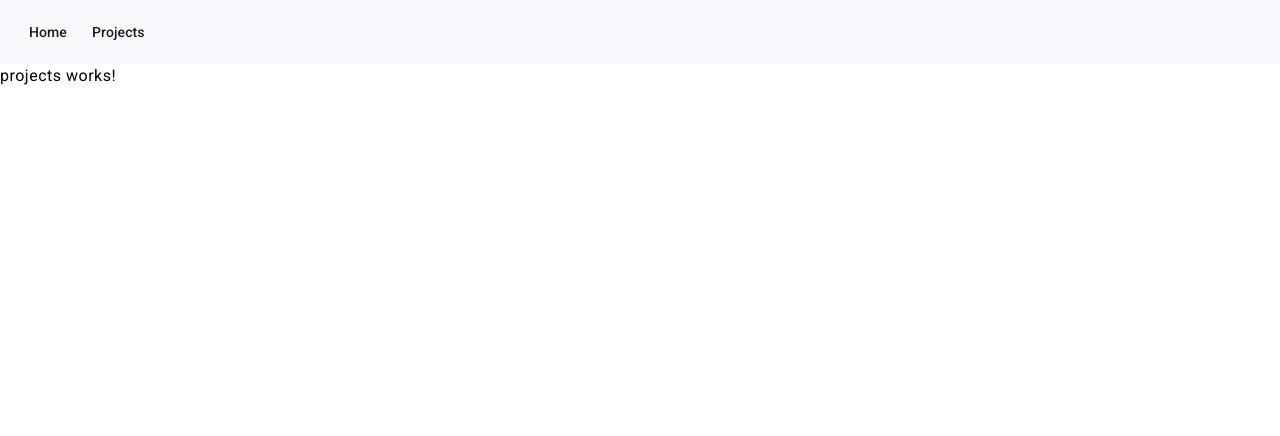
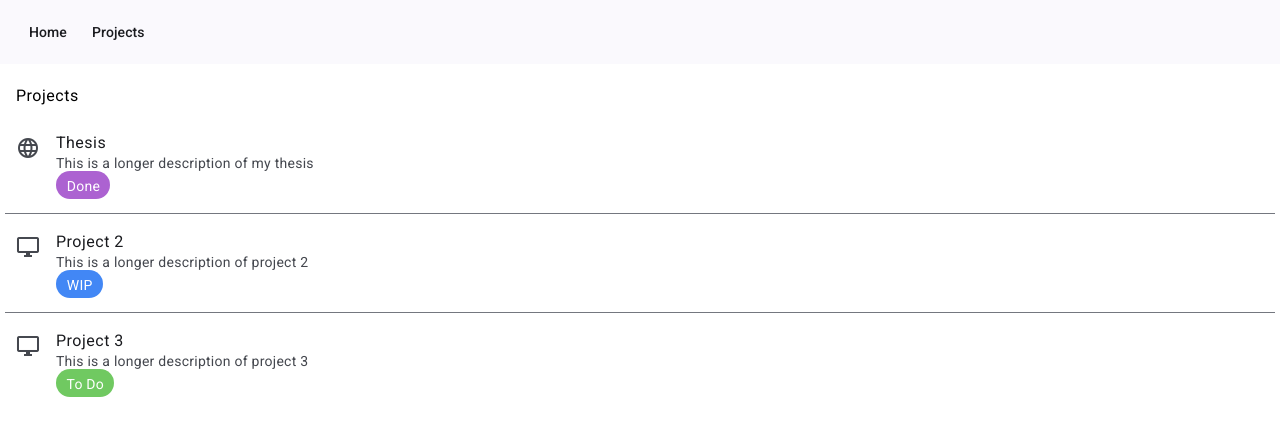
Before and after one commit to mabphun/mabphun.github.io, an Angular app: page /projects in a window 1280 px wide. Shown: the top 436 px of the page. Built offline with nearby package versions, Linux system fonts and the light colour scheme.

Commit message:
Added basic project page with styles

```diff
--- /dev/null
+++ b/src/app/_models/status.model.ts
@@ -0,0 +1,5 @@
+export class ProjectStatus{
+    name: string = ''
+    color: string = ''
+    fontColor: string = ''
+}
--- /dev/null
+++ b/src/app/_services/project.service.ts
@@ -0,0 +1,51 @@
+import { Injectable } from "@angular/core";
+import { ProjectModel } from "../_models/project.model";
+import { ProjectStatus } from "../_models/status.model";
+
+@Injectable({
+    providedIn: 'root'
+})
+export class ProjectService{
+
+    private _todoStatus: ProjectStatus = {
+        name: 'To Do',
+        color: '#70c961',
+        fontColor: '#ffffff'
+    }
+
+    private _wipStatus: ProjectStatus = {
+        name: 'WIP',
+        color: '#4287f5',
+        fontColor: '#ffffff'
+    }
+
+    private _doneStatus: ProjectStatus = {
+        name: 'Done',
+        color: '#ac62d1',
+        fontColor: '#ffffff'
+    }
+
+    public projects: ProjectModel[] = [
+        {
+            id: 1,
+            title: 'Thesis',
+            description: 'This is a longer description of my thesis',
+            icon: 'language',
+            status: this._doneStatus
+        },
+        {
+            id: 2,
+            title: 'Project 2',
+            description: 'This is a longer description of project 2',
+            icon: 'desktop_windows',
+            status: this._wipStatus,
+        },
+        {
+            id: 3,
+            title: 'Project 3',
+            description: 'This is a longer description of project 3',
+            icon: 'desktop_windows',
+            status: this._todoStatus,
+        },
+    ]
+}
--- a/src/app/projects/projects.component.html
+++ b/src/app/projects/projects.component.html
@@ -1 +1,18 @@
-<p>projects works!</p>
+<mat-list>
+    <div mat-subheader>Projects</div>
+    @for (project of projectService.projects; track project) {
+      <mat-list-item>
+        <mat-icon matListItemIcon>{{project.icon !== '' ? project.icon : 'grade'}}</mat-icon>
+        <div matListItemTitle>{{project.title}}</div>
+        <div matListItemLine>{{project.description}}</div>
+        <div class="status"
+            [ngStyle]="{'background-color': project.status.color, 'color': project.status.fontColor}"
+            matListItemLine>
+            {{project.status.name}}
+        </div>
+      </mat-list-item>
+      @if(projectService.projects.indexOf(project) + 1 < projectService.projects.length){
+        <mat-divider></mat-divider>
+      }
+    }
+</mat-list>
--- a/src/app/projects/projects.component.scss
+++ b/src/app/projects/projects.component.scss
@@ -0,0 +1,11 @@
+mat-divider{
+    margin: 5px;
+}
+
+.status{
+    width: fit-content;
+    margin: 0px;
+    padding: 0px 10px 5px 7px;
+    text-align: center;
+    border-radius: 15px;
+}
--- a/src/app/projects/projects.component.ts
+++ b/src/app/projects/projects.component.ts
@@ -1,12 +1,22 @@
-import { Component } from '@angular/core';
+import { Component, inject } from '@angular/core';
+import { ProjectService } from '../_services/project.service';
+import { ProjectModel } from '../_models/project.model';
+import { MatDividerModule } from '@angular/material/divider';
+import { MatIconModule } from '@angular/material/icon';
+import { MatListModule } from '@angular/material/list';
+import { CommonModule } from '@angular/common';
 
 @Component({
   selector: 'app-projects',
   standalone: true,
-  imports: [],
+  imports: [CommonModule, MatDividerModule, MatIconModule, MatListModule],
   templateUrl: './projects.component.html',
   styleUrl: './projects.component.scss'
 })
 export class ProjectsComponent {
+  projectService = inject(ProjectService)
 
+  constructor(){
+
+  }
 }
```
Also changed, not shown: src/app/_models/project.model.ts (added, +9 -0 lines).
